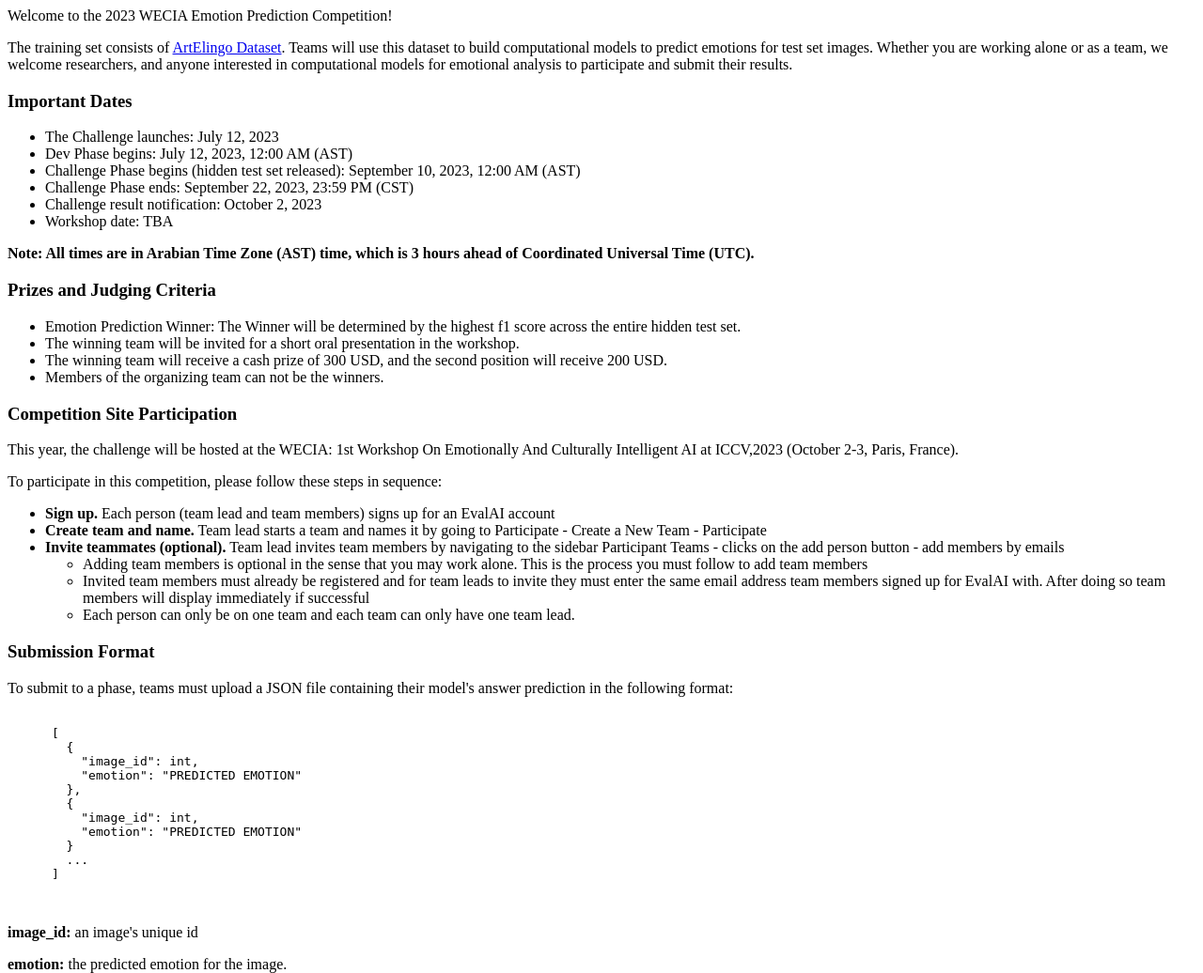
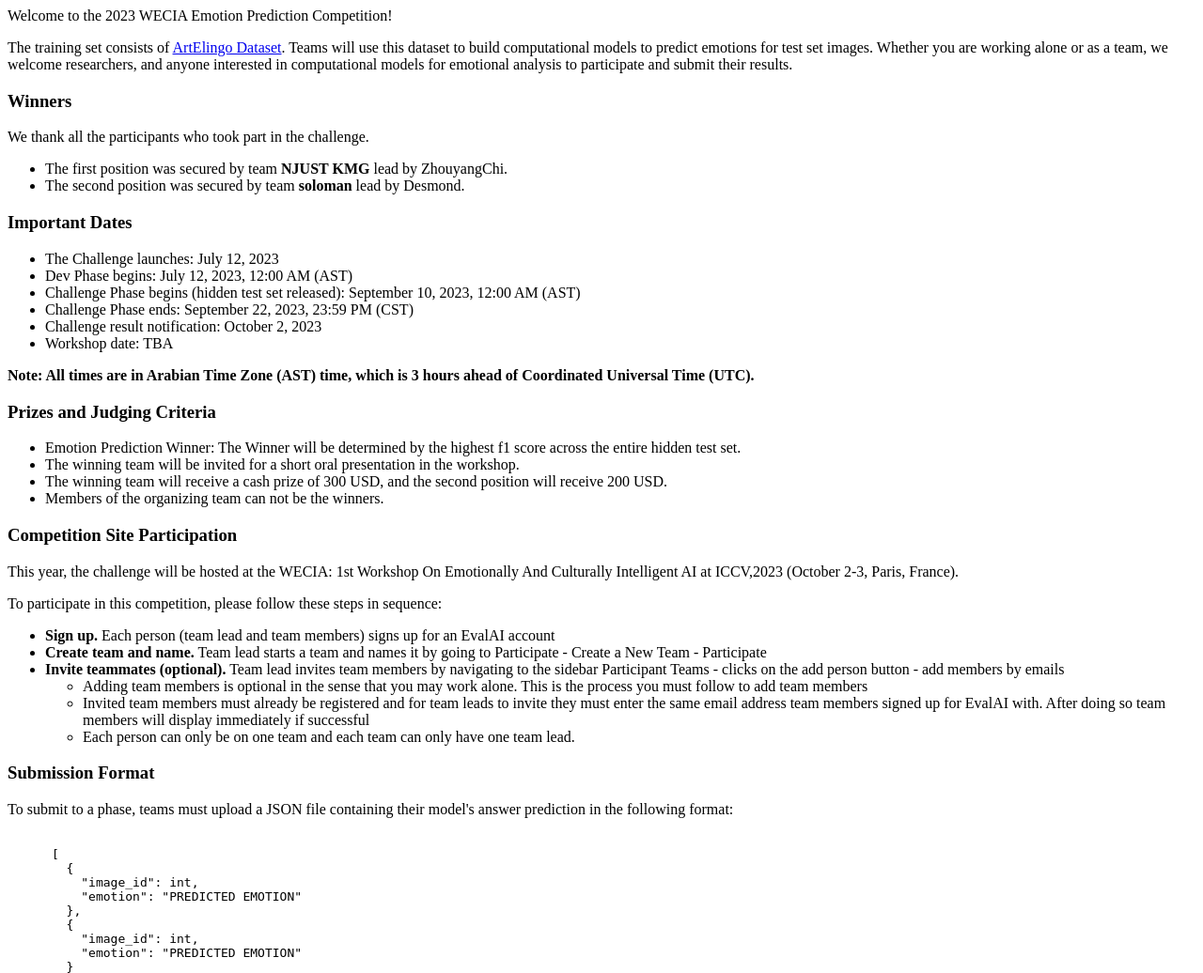
Before and after one commit to iccv23-wecia/emotion, a Python web app: template templates/description.html in a window 1280 px wide. Shown: the top 1036 px of the page at 94% size. Run offline with Jinja, Linux system fonts and the light colour scheme; the template is opened without the code that fills it, so the values that code supplies are empty.

Commit message:
Update description.html

```diff
--- a/templates/description.html
+++ b/templates/description.html
@@ -5,6 +5,13 @@
     models to predict emotions for test set images. Whether you are working alone or as a team, we welcome researchers,
     and anyone interested in computational models for emotional analysis to participate and submit their results.</p>
 
+
+<h3> Winners</h3>
+<p> We thank all the participants who took part in the challenge.</p>
+<ul>
+    <li>The first position was secured by team <b>NJUST KMG</b> lead by ZhouyangChi.</li>
+    <li>The second position was secured by team <b>soloman</b> lead by Desmond.</li>
+</ul>
 
 <h3>Important Dates</h3>
 <ul>
```
